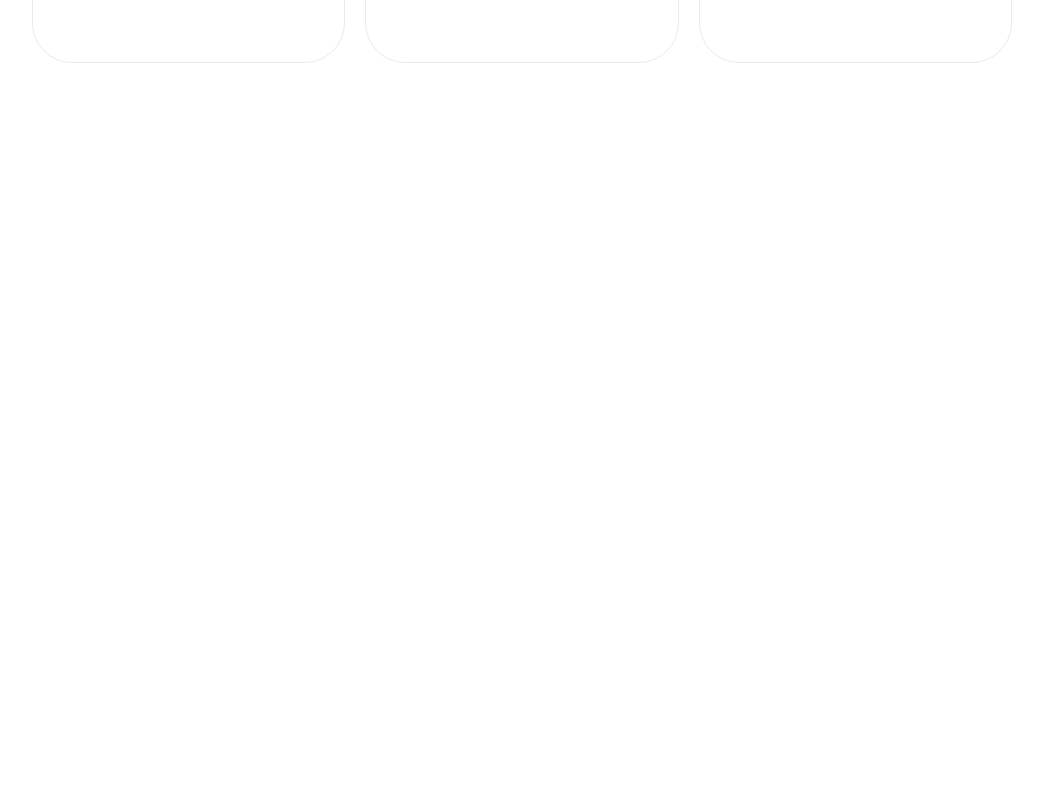
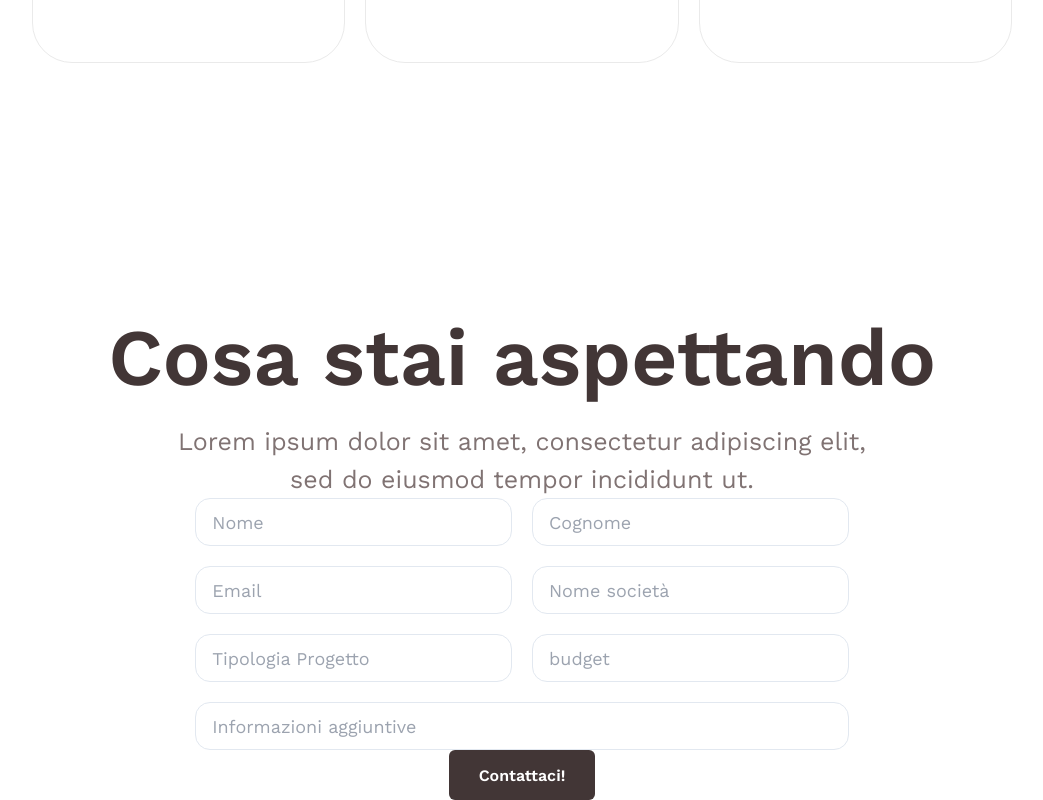
Before and after one commit to Nicolo-Merlini/camacode, a Next.js app: page / in a window 1280 px wide. Shown: the part 6970-7770 px from the top of the page, without its empty margins (118-1161 px from the left). Before the commit the page ends 7133 px from the top, so only its background shows below. Built offline with nearby package versions, Linux system fonts and the light colour scheme.

Commit message:
start create form

```diff
--- a/src/pages/index.tsx
+++ b/src/pages/index.tsx
@@ -1,21 +1,29 @@
 import BoxWidth from "@/components/atoms/BoxWidth";
 import Paragraph from "@/components/atoms/Paragraph";
 import WhiteBox from "@/components/atoms/WhiteBox";
-import { Box, Button, Stack, Text, VStack } from "@chakra-ui/react";
-import Image from 'next/image'
-import skimming from '../../public/skimming.png'
-import webAppMobile from '../../public/web-app-mobile.png'
-import webAppMobileDevice from '../../public/web-app-mobile-device.png'
-import eCommerce from '../../public/e-commerce.png'
-import eCommerceMobile from '../../public/e-commerce-mobile.png'
-
+import {
+  Box,
+  Button,
+  FormControl,
+  FormHelperText,
+  FormLabel,
+  Input,
+  Stack,
+  Text,
+} from "@chakra-ui/react";
+import Image from "next/image";
+import skimming from "../../public/skimming.png";
+import webAppMobile from "../../public/web-app-mobile.png";
+import webAppMobileDevice from "../../public/web-app-mobile-device.png";
+import eCommerce from "../../public/e-commerce.png";
+import eCommerceMobile from "../../public/e-commerce-mobile.png";
 
 import BoxText from "@/components/atoms/BoxText";
 import BoxGrid from "@/components/atoms/BoxGrid";
 import Progetti from "@/components/molecules/Progetti";
 import StepCards from "@/components/organisms/StepCards";
 
-export default function Home() {
+const Home = () => {
   return (
     <>
       <Image
@@ -100,7 +108,7 @@ export default function Home() {
           <Stack
             spacing={["20px", "20px", "20px", "60px"]}
             direction="column"
-            my={['50px', '50px', '50px', '100px']}
+            my={["50px", "50px", "50px", "100px"]}
           >
             <BoxGrid>
               <BoxText
@@ -108,9 +116,7 @@ export default function Home() {
                 subtitle="Realizziamo Web App esteticamente sorprendenti e altamente funzionali, garantendo elevate performance, sicurezza e scalabilità."
                 className="lg:hidden py-[50px]"
               />
-              <WhiteBox
-                className="lg:w-1/2"
-              >
+              <WhiteBox className="lg:w-1/2">
                 <Image
                   alt="Skimming"
                   src={skimming}
@@ -129,9 +135,7 @@ export default function Home() {
                 subtitle="Sviluppiamo app sia per Android che per IOS. Abbiamo esperienza nella costruzione di: e-commerce, app aziendali e gestionali."
                 className="py-[50px] lg:w-8/12"
               />
-              <WhiteBox
-                className=" lg:w-4/12"
-              >
+              <WhiteBox className=" lg:w-4/12">
                 <Image
                   alt="Skimming"
                   src={webAppMobile}
@@ -143,7 +147,6 @@ export default function Home() {
                   className="flex md:hidden rounded-b-[40px] pr-[35px] lg:pr-[100px]w-[full] lg:w-[250px] xl:w-[300px] mt-[35px] lg:mt-[100px] float-left"
                 />
               </WhiteBox>
-
             </BoxGrid>
             <BoxGrid>
               <BoxText
@@ -151,9 +154,7 @@ export default function Home() {
                 subtitle="Specializzati nella creazione di marketplace ed e-commerce, garantiamo libertà di espressione per il tuo brand, un'esperienza utente superiore e flessibilità nella gestione dei canali di vendita."
                 className="md:w-11/12  lg:hidden py-[50px]"
               />
-              <WhiteBox
-                className=" lg:w-5/12"
-              >
+              <WhiteBox className=" lg:w-5/12">
                 <Image
                   alt="Skimming"
                   src={eCommerce}
@@ -179,10 +180,7 @@ export default function Home() {
                 className="w-full  py-[50px] xl:px-[80px]"
               />
             </WhiteBox>
-
           </Stack>
-
-
         </Paragraph>
         <Paragraph
           title="Progetti"
@@ -192,12 +190,10 @@ export default function Home() {
           <Stack
             spacing={["20px", "20px", "20px", "60px"]}
             direction="column"
-            my={['50px', '50px', '50px', '100px']}
+            my={["50px", "50px", "50px", "100px"]}
           >
-
             <Progetti />
           </Stack>
-
         </Paragraph>
         <Paragraph
           title="Paghi solo se soddisfatto"
@@ -207,14 +203,77 @@ export default function Home() {
           <Stack
             spacing={["20px", "20px", "20px", "60px"]}
             direction="column"
-            my={['50px', '50px', '50px', '100px']}
+            my={["50px", "50px", "50px", "100px"]}
           >
             <StepCards />
           </Stack>
-
+        </Paragraph>
+        <Paragraph
+          title="Cosa stai aspettando"
+          subtitle="Lorem ipsum dolor sit amet, consectetur adipiscing elit, sed do eiusmod tempor incididunt ut."
+          className="mt-[100px] md:mt-[150px] lg:mt-[250px]"
+        >
+          <FormControl>
+            <Box className="md:w-2/3 mx-auto">
+              <Box className="grid md:grid-cols-2 gap-[20px]">
+                <Input
+                  type="text"
+                  name="nome"
+                  placeholder="Nome"
+                  borderRadius="15px"
+                  size="lg"
+                />
+                <Input
+                  type="text"
+                  name="surname"
+                  placeholder="Cognome"
+                  borderRadius="15px"
+                  size="lg"
+                />
+                <Input
+                  type="email"
+                  name="email"
+                  placeholder="Email"
+                  borderRadius="15px"
+                  size="lg"
+                />
+                <Input
+                  type="text"
+                  name="company"
+                  placeholder="Nome società"
+                  borderRadius="15px"
+                  size="lg"
+                />
+                <Input
+                  type="text"
+                  name="project"
+                  placeholder="Tipologia Progetto"
+                  borderRadius="15px"
+                  size="lg"
+                />
+                <Input
+                  type="text"
+                  name="budget"
+                  placeholder="budget"
+                  borderRadius="15px"
+                  size="lg"
+                />
+              </Box>
+              <Input
+                className="mt-[20px]"
+                type="text"
+                name="info"
+                placeholder="Informazioni aggiuntive"
+                borderRadius="15px"
+                size="lg"
+              />
+            </Box>
+            <Button variant="black">Contattaci!</Button>
+          </FormControl>
         </Paragraph>
       </BoxWidth>
-
     </>
   );
-}
+};
+
+export default Home;
```
